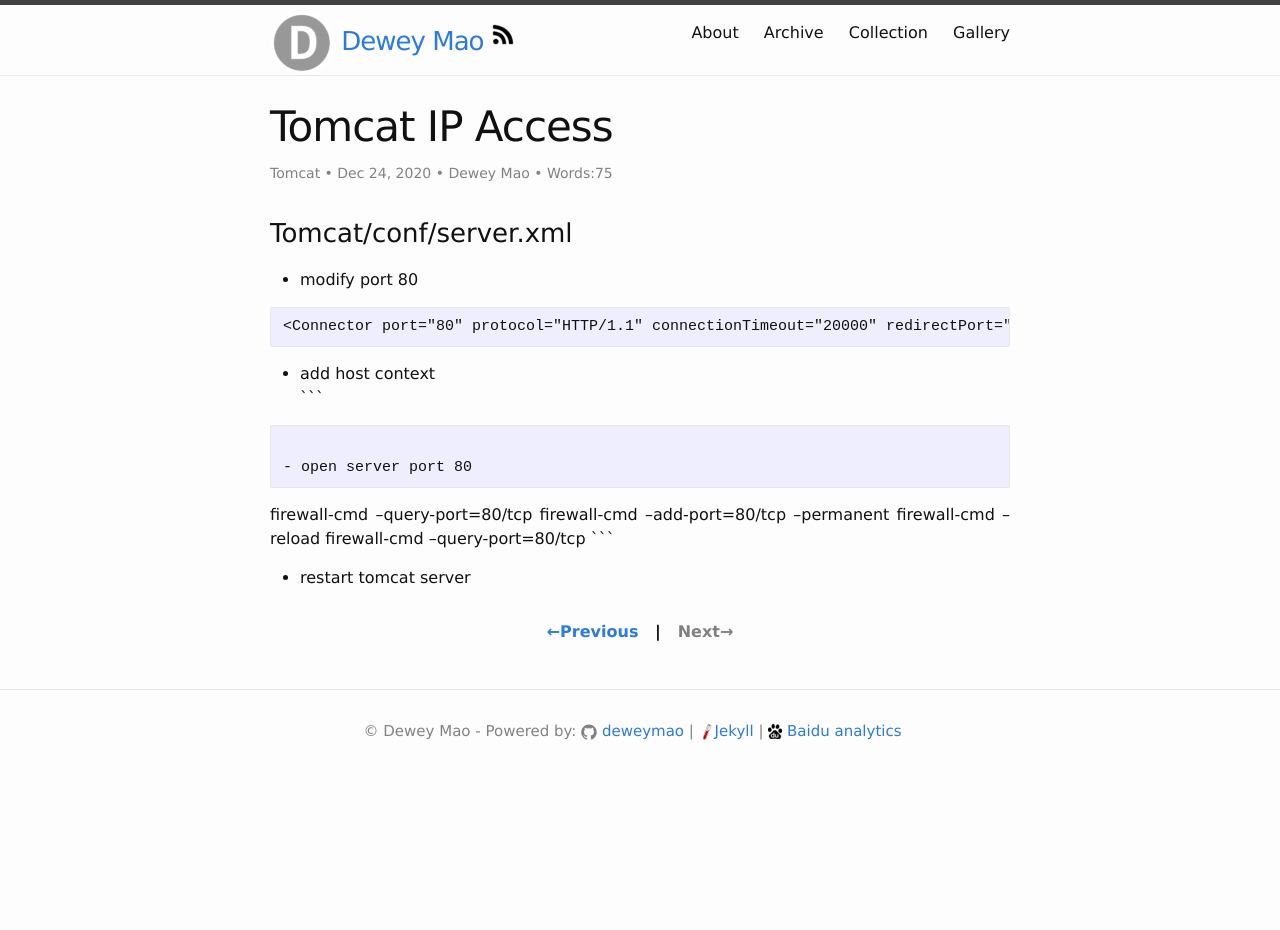
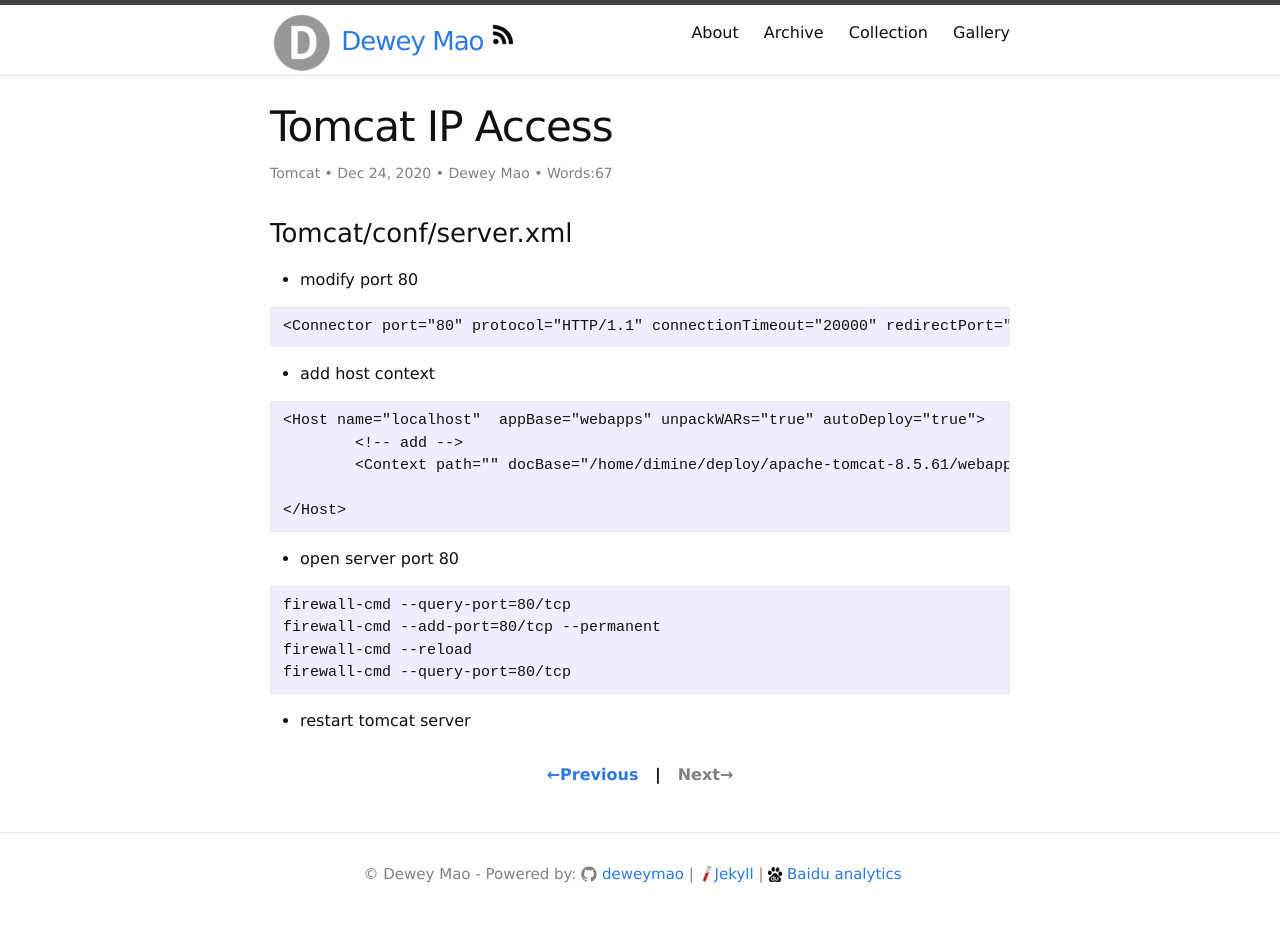
Before and after one commit to deweymao/deweymao.github.io, a Jekyll site: the page built from _posts/2020-12-24-tomcat_ip_access.md, in a window 1280 px wide. Built offline with Jekyll 4.4.1, drawn with Linux system fonts in a browser that asks for light colours; comment, search, counter and statistics services are not loaded; before the commit the page ends 900 px from its top, so only the background shows below that; part of the change alters nothing that is shown.

Commit message:
modify post

````diff
--- a/_posts/2020-12-24-tomcat_ip_access.md
+++ b/_posts/2020-12-24-tomcat_ip_access.md
@@ -13,19 +13,17 @@ categories: Tomcat
 ```
 
 - add host context
+
 ```
 <Host name="localhost"  appBase="webapps" unpackWARs="true" autoDeploy="true">
-
-	<Valve className="org.apache.catalina.valves.AccessLogValve" directory="logs"
-		prefix="localhost_access_log" suffix=".txt"
-               		pattern="%h %l %u %t &quot;%r&quot; %s %b" />
-
+	<!-- add -->
 	<Context path="" docBase="/home/dimine/deploy/apache-tomcat-8.5.61/webapps/web" debug="0" reloadable="true"></Context>
 
 </Host>
 ```
 
 - open server port 80
+
 ```
 firewall-cmd --query-port=80/tcp
 firewall-cmd --add-port=80/tcp --permanent
````
